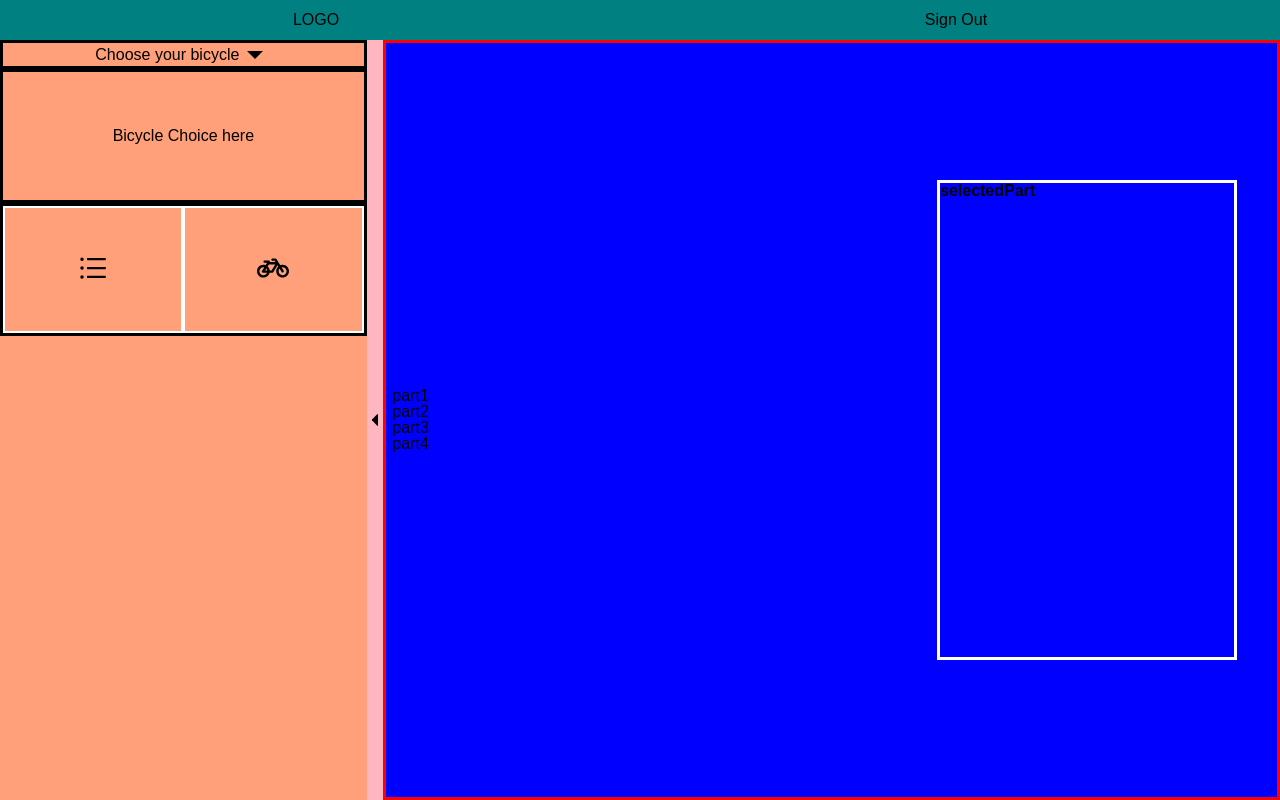
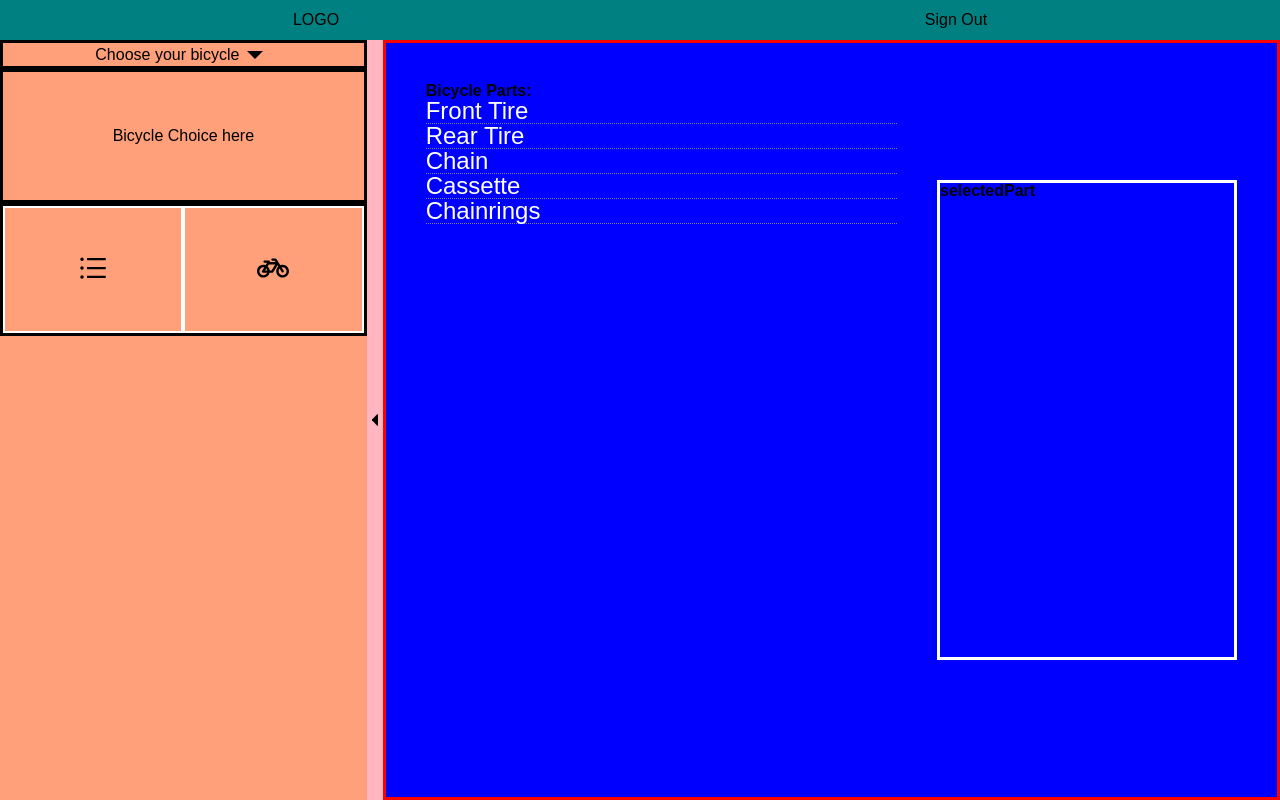
Before and after one commit to alexlangev/bicycle-maintenance-tracker, a React (Create React App) app in the folder client/: page / in a window 1280 px wide. Both pictures are taken after a click on the button 93 px from the left and 269 px from the top of the page. Built offline with nearby package versions, Linux system fonts and the light colour scheme; no server answers.

Commit message:
list styled

```diff
--- a/client/src/components/BikeInfo/BikeImage.js
+++ b/client/src/components/BikeInfo/BikeImage.js
@@ -2,6 +2,7 @@ import React from 'react';
 import styled from 'styled-components';
 //Context for the selection of parts
 import { SelectedPartContext } from '../../Context/SelectedPartContext';
+import UnstyledButton from '../UnstyledButton';
 
 //Color codes for the color legend
 const greenPart = '#3f992b';
@@ -16,12 +17,10 @@ const BikeImage = () => {
         <CompleteBike src='images/complete.png'/>
           {/* Parts are display:none unless they are selected with context */}
         <PartsWrapper>
-          <Chain
-            src='/images/chain.png'
-            onClick={() => setSelectedPart('chain')}
-            role="button"
-            tabIndex="0"
-          />
+          <ChainButton onClick={() => {setSelectedPart('chain');console.log('chain')}}>
+            <Chain src='/images/chain.png'/>
+          </ChainButton>
+
           <Chainrings
             src='/images/chainrings.png'
             onClick={() => setSelectedPart('chainrings')}
@@ -34,12 +33,13 @@ const BikeImage = () => {
             role="button"
             tabIndex="0"
           />
+
+        <RearTireButton onClick={() => {setSelectedPart('rearTire'); console.log('rearTire')}}>
           <RearTire
             src='/images/tire.png'
-            onClick={() => setSelectedPart('rearTire')}
-            role="button"
-            tabIndex="0"
           />
+        </RearTireButton>
+
           <Casette
             src='/images/cassette.png'
             onClick={() => setSelectedPart('cassette')}
@@ -61,7 +61,7 @@ const BikeImageWrapper = styled.div`
   width: 75%;
   height: auto;
   filter: grayscale(100%);
-  border: 2px solid green;
+  border: 1px solid green;
 `
 
 const CompleteBikeWrapper = styled.div`
@@ -81,10 +81,17 @@ const CompleteBike = styled.img`
 `
 
 const Chain = styled.img`
-  z-index: 2;
-  width: 34%;
-  transform: translate(50%,-389.5%);
-  opacity: 0%;
+  height: 100%;
+  width: 100%;
+`
+
+const ChainButton = styled(UnstyledButton)`
+  z-index: 3;
+  width: 36%;
+  transform: translate(45%,-330.5%);
+  opacity: 100%;
+  /* border: 1px solid green; */
+  padding: 1%;
 `
 
 const Chainrings = styled.img`
@@ -92,6 +99,8 @@ const Chainrings = styled.img`
   width: 12.5%;
   transform: translate(32%,-416%);
   opacity: 0%;
+  /* border: 1px solid green; */
+
 `
 
 const FrontTire = styled.img`
@@ -100,16 +109,22 @@ const FrontTire = styled.img`
   transform: translate(31%,-100.5%);
   opacity: 0%;
 `
+/////////////////////////////////////////////////////
+const RearTire = styled.img`
+  height: 100%;
+  width: 100%;
+`
 
-const RearTire = styled.img`
+const RearTireButton = styled(UnstyledButton)`
   z-index: 1;
   width: 41%;
   transform: translate(0%,-200.5%);
   opacity: 0%;
 `
 
+
 const Casette = styled.img`
-  z-index: 3;
+  z-index: 4;
   width: 6.5%;
   transform: translate(-371%,-1509%);
   opacity: 0%;
--- a/client/src/components/BikeInfo/BikeList.js
+++ b/client/src/components/BikeInfo/BikeList.js
@@ -1,15 +1,35 @@
 import React from 'react';
 import styled from 'styled-components';
+import UnstyledButton from '../UnstyledButton';
+//Context for the selection of parts
+import { SelectedPartContext } from '../../Context/SelectedPartContext';
 
 const BikeList = () => {
+  const {selectedPart, setSelectedPart} = React.useContext(SelectedPartContext);
   return (
     <BikeListWrapper>
-      <ul>
-        <li>part1</li>
-        <li>part2</li>
-        <li>part3</li>
-        <li>part4</li>
-      </ul>
+      <Header>Bicycle Parts:</Header>
+      <PartList>
+        <PartWrapper>
+          <Part onClick={() => setSelectedPart('frontTire')}>Front Tire</Part>
+        </PartWrapper>
+
+        <PartWrapper>
+          <Part onClick={() => setSelectedPart('rearTire')}>Rear Tire</Part>
+        </PartWrapper>
+
+        <PartWrapper>
+        <Part onClick={() => setSelectedPart('chain')}>Chain</Part>
+        </PartWrapper>
+
+        <PartWrapper>
+        <Part onClick={() => setSelectedPart('cassette')}>Cassette</Part>
+        </PartWrapper>
+
+        <PartWrapper>
+          <Part onClick={() => setSelectedPart('chainrings')}>Chainrings</Part>
+        </PartWrapper>
+      </PartList>
     </BikeListWrapper>
   )
 }
@@ -18,7 +38,26 @@ const BikeListWrapper = styled.div`
   display: flex;
   flex-direction: column;
   width: 75%;
-  padding: 5pt;
+  height: 100%;
+  padding: 5vh;
+`
+
+const Header = styled.h2`
+`
+
+const PartList = styled.ul`
+`
+
+const PartWrapper = styled.li`
+  border-bottom: 1px grey dotted;
+  display: flex;
+  flex-direction: row;
+  justify-content: flex-start;
+`
+
+const Part = styled(UnstyledButton)`
+  color: white;
+  font-size: x-large;
 `
 
 export default BikeList;
--- a/client/src/components/BikeInfo/PartInfo.js
+++ b/client/src/components/BikeInfo/PartInfo.js
@@ -3,6 +3,7 @@ import styled from 'styled-components';
 
 //Context for the selection of parts
 import { SelectedPartContext } from '../../Context/SelectedPartContext';
+import UnstyledButton from '../UnstyledButton';
 
 const PartInfo = () => {
   const {selectedPart, setSelectedPart} = React.useContext(SelectedPartContext);
```
